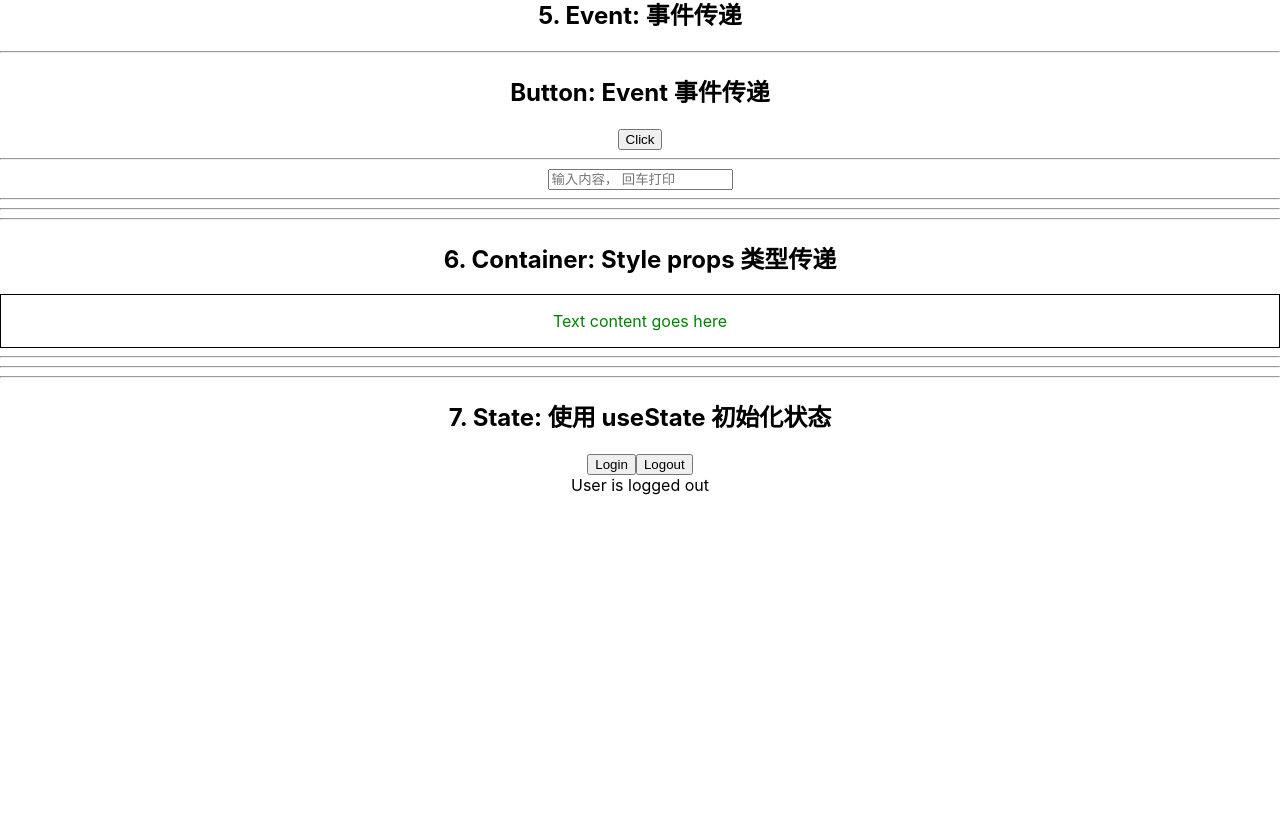
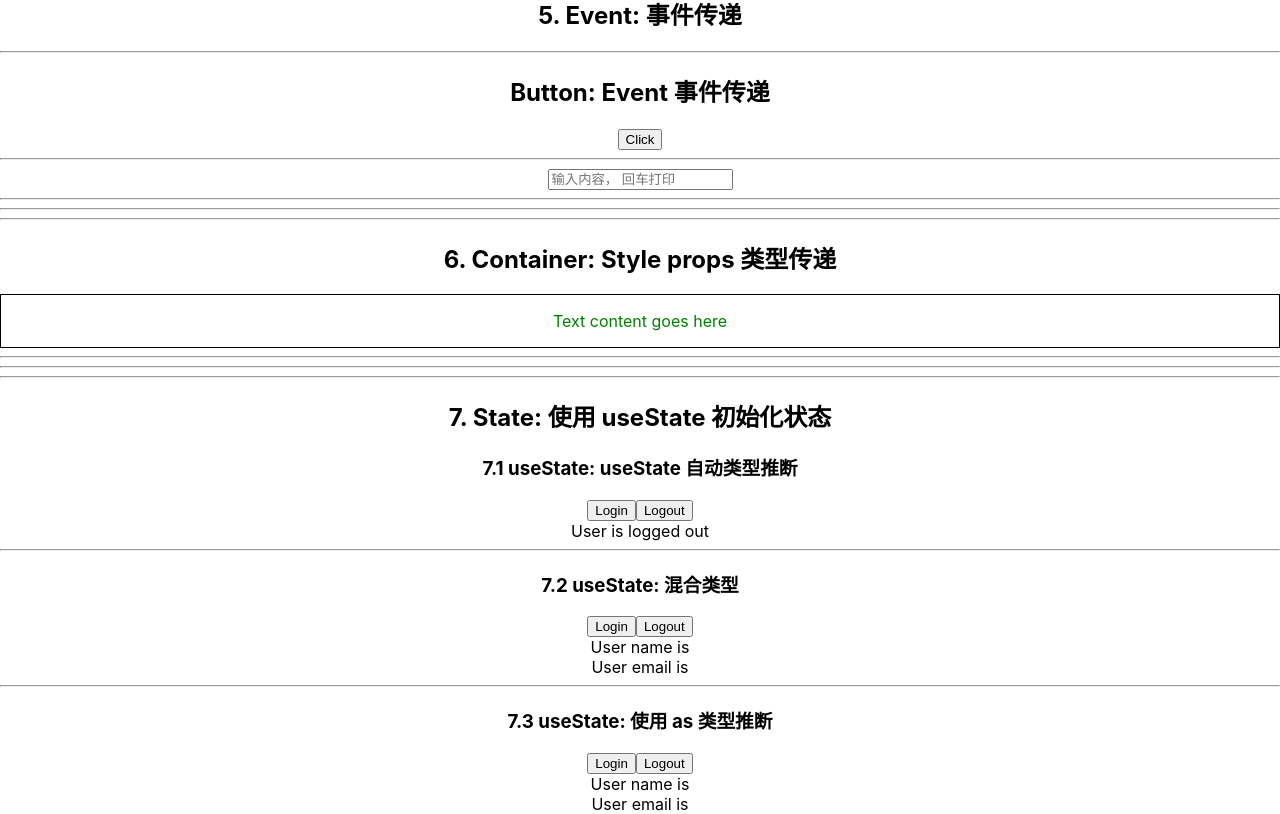
Before and after one commit to tangx/react_scaffolding_ts, a React (Create React App) app: page / in a window 1280 px wide. Shown: the part 827-1641 px from the top of the page. Before the commit the page ends 1322 px from the top, so only its background shows below. Built offline with nearby package versions, Linux system fonts and the light colour scheme.

Commit message:
7.1. UseState 的使用技巧和高级用法

```diff
--- a/src/App.tsx
+++ b/src/App.tsx
@@ -8,6 +8,7 @@ import Status from './components/Status';
 import Event from './components/Event'
 import Style from './components/Style';
 import Loggedin from './components/state/Loggedin';
+import State from './components/State';
 function App() {
 
   const personName = {
@@ -24,8 +25,6 @@ function App() {
   return (
     <div className="App">
 
-
-
       {/* <Greet name="zhangsan" messageCount={110} isLoggedIn={false} /> */}
       <Greet name="zhangsan" messageCount={110} isLoggedIn={true} />
       <Person name={personName} />
@@ -41,7 +40,8 @@ function App() {
       <Style />
 
       <hr />
-      <Loggedin />
+
+      <State />
     </div>
   );
 }
--- /dev/null
+++ b/src/components/State.tsx
@@ -0,0 +1,19 @@
+import React from 'react'
+import User from './state/User'
+import Loggedin from './state/Loggedin'
+import User2 from './state/User2'
+
+export default function
+  () {
+  return (
+    <div>
+      <hr /><hr />
+      <h2>7. State: 使用 useState 初始化状态</h2>
+      <Loggedin />
+      <hr />
+      <User />
+      <hr />
+      <User2 />
+    </div>
+  )
+}
--- a/src/components/state/Loggedin.tsx
+++ b/src/components/state/Loggedin.tsx
@@ -17,8 +17,7 @@ export default function Loggedin() {
   }
   return (
     <div>
-      <hr /><hr />
-      <h2>7. State: 使用 useState 初始化状态</h2>
+      <h3>7.1 useState: useState 自动类型推断</h3>
       <button onClick={handleLogin}>Login</button>
       <button onClick={handleLogout}>Logout</button>
       <div>User is {isLoggedIn ? 'logged in' : 'logged out'}</div>
--- /dev/null
+++ b/src/components/state/User.tsx
@@ -0,0 +1,38 @@
+import React from 'react'
+import { useState } from 'react'
+import { AuthUser } from './User.types'
+
+
+export default function User() {
+
+  /** 由于 user 可能不存在， null。 也可能存在 AuthUser
+   *  因此 useState 值有两种类型，
+   *  通过 如下命令 指定类型与初始化值
+   *    useState<AuthUser | null>(null)
+   */
+  const [user, setUser] = useState<AuthUser | null>(null)
+
+  const handleLogin = () => {
+    setUser(
+      {
+        name: "zhangsan",
+        email: "zs@example.com",
+      }
+    )
+  }
+
+  const handleLogout = () => {
+    setUser(null)
+  }
+
+  return (
+    <div>
+      <h3>7.2 useState: 混合类型</h3>
+      <button onClick={handleLogin}>Login</button>
+      <button onClick={handleLogout}>Logout</button>
+      {/* 由于 user 可能为 null， 因此通过 ?. 检测时为 null， 并调用属性。 */}
+      <div>User name  is {user?.name}</div>
+      <div>User email is {user?.email}</div>
+    </div>
+  )
+}
--- /dev/null
+++ b/src/components/state/User.types.tsx
@@ -0,0 +1,4 @@
+export type AuthUser = {
+  name: string
+  email: string
+}
--- /dev/null
+++ b/src/components/state/User2.tsx
@@ -0,0 +1,36 @@
+import React from 'react'
+import { useState } from 'react'
+import { AuthUser } from './User.types'
+
+
+export default function User2() {
+
+  /** 使用 as 对 「空对象」 进行类型推断。
+   *  这样就避免了 null 的处理
+   */
+  const [user, setUser] = useState<AuthUser>({} as AuthUser)
+
+  const handleLogin = () => {
+    setUser(
+      {
+        name: "zhangsan",
+        email: "zs@example.com",
+      }
+    )
+  }
+
+  const handleLogout = () => {
+    setUser({} as AuthUser)
+  }
+
+  return (
+    <div>
+      <h3>7.3 useState: 使用 as 类型推断</h3>
+      <button onClick={handleLogin}>Login</button>
+      <button onClick={handleLogout}>Logout</button>
+
+      <div>User name  is {user.name}</div>
+      <div>User email is {user.email}</div>
+    </div>
+  )
+}
```
